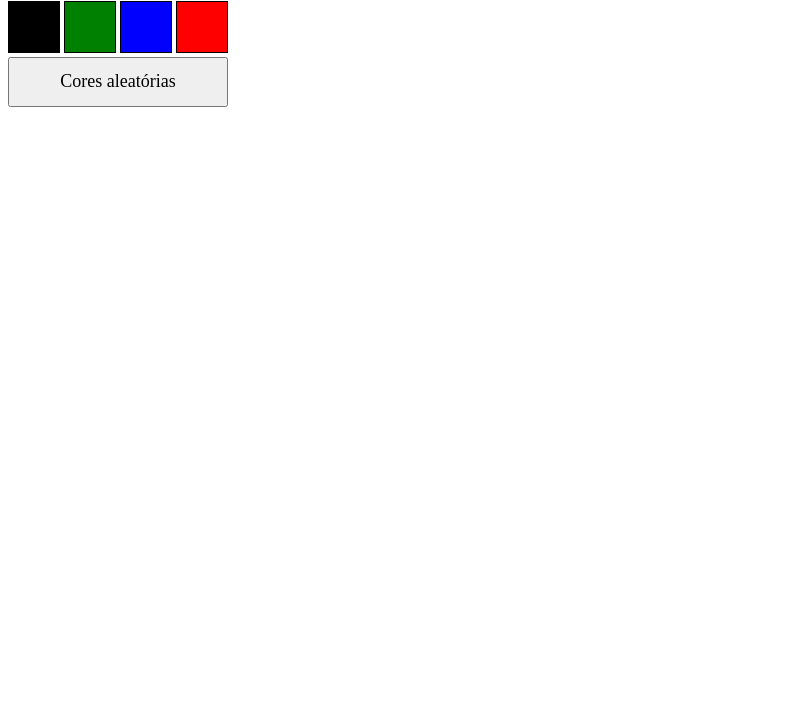
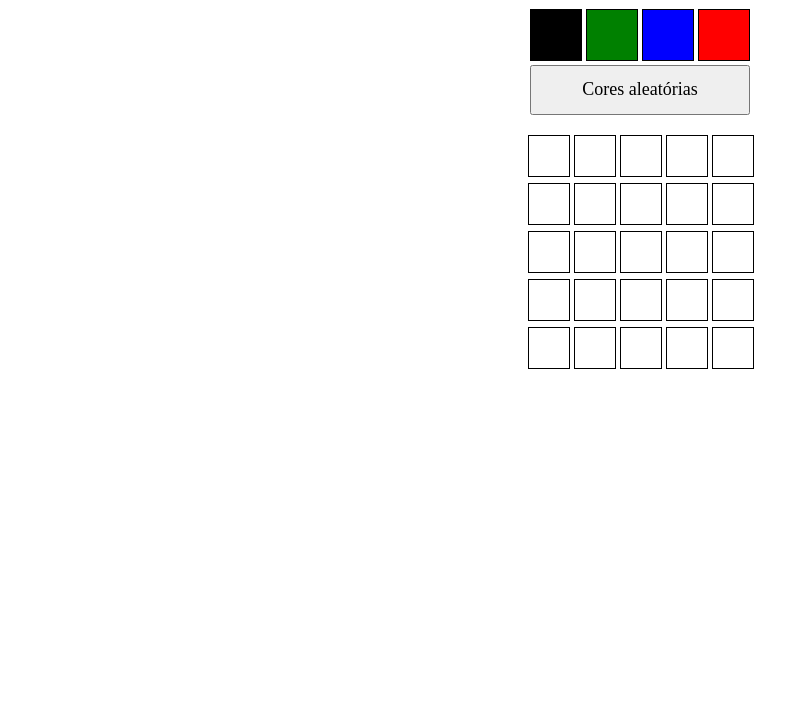
Before and after one commit to gus-aguiar/Thales-Pathway, a website: page projeto-pixel-art/index.html in a window 1280 px wide. Shown: the part 79-800 px from the top of the page, without its empty margins (0-809 px from the left). Drawn offline with Linux system fonts and the light colour scheme.

Commit message:
Requisitos 6 a 10

```diff
--- a/projeto-pixel-art/index.html
+++ b/projeto-pixel-art/index.html
@@ -7,10 +7,11 @@
     <title>Projeto Pixel Art</title>
 </head>
 <body>
+
     <h1 id="title">Paleta de Cores</h1>
 
     <div id="color-palette">
-        <div class="color block1"></div>
+        <div class="color block1 selected"></div>
         <div class="color block2"></div>
         <div class="color block3"></div>
         <div class="color block4"></div>
@@ -18,6 +19,10 @@
 
     <button id="button-random-color">Cores aleatórias</button>
 
+
+    <div id="pixel-board"></div>
+
     <script src="script.js"></script>
+
 </body>
 </html>
--- a/projeto-pixel-art/script.js
+++ b/projeto-pixel-art/script.js
@@ -1,8 +1,11 @@
 window.onload = function () {
     let button = document.getElementById('button-random-color');
+    let color = document.querySelectorAll('.color');
+    let color1 = document.querySelector('.block1');
     let color2 = document.querySelector('.block2');
     let color3 = document.querySelector('.block3');
     let color4 = document.querySelector('.block4');
+    let board = document.getElementById('pixel-board');
 
     document.querySelector('.block2').style.backgroundColor = localStorage.getItem('cor2');
     document.querySelector('.block3').style.backgroundColor = localStorage.getItem('cor3');
@@ -32,4 +35,41 @@ window.onload = function () {
     }
 
 
+    for(let index = 0; index < 25; index += 1){
+
+        let pixel = document.createElement('div');
+
+        pixel.className = 'pixel';
+
+        board.appendChild(pixel);
+    }
+
+
+    for (let indexCor = 0; indexCor < color.length; indexCor += 1) {
+
+    color[indexCor].addEventListener('click', function (){
+
+        for (let index = 0; index < color.length; index += 1) {
+            color[index].classList.remove('selected');
+        }
+
+        color[indexCor].classList.add('selected');
+    });
+
+    }
+
+    let pixel = document.querySelectorAll('.pixel');
+
+
+    for(let index = 0; index < pixel.length; index += 1){
+
+        pixel[index].addEventListener('click', function (){
+
+        let selected = document.querySelector('.selected');
+
+        pixel[index].style.backgroundColor = getComputedStyle(selected).backgroundColor;
+    });
+
+    }
+
 };
--- a/projeto-pixel-art/style.css
+++ b/projeto-pixel-art/style.css
@@ -1,3 +1,8 @@
+body{
+    display: flex;
+    flex-direction: column;
+    align-items: center;
+}
 
 .color{
     width: 50px;
@@ -22,9 +27,24 @@
     background-color: red;
 }
 
+#pixel-board{
+    display: grid;
+    grid-template-columns: repeat(5, 40px);
+    gap: 6px;
+}
+
+.pixel{
+    width: 40px;
+    height: 40px;
+    border: solid 1px black;
+    display: inline-block;
+    background-color: white;
+}
+
 #button-random-color{
     width: 220px;
     height: 50px;
     font-family: 'Times New Roman', Times, serif;
     font-size: large;
+    margin-bottom: 20px;
 }
```
